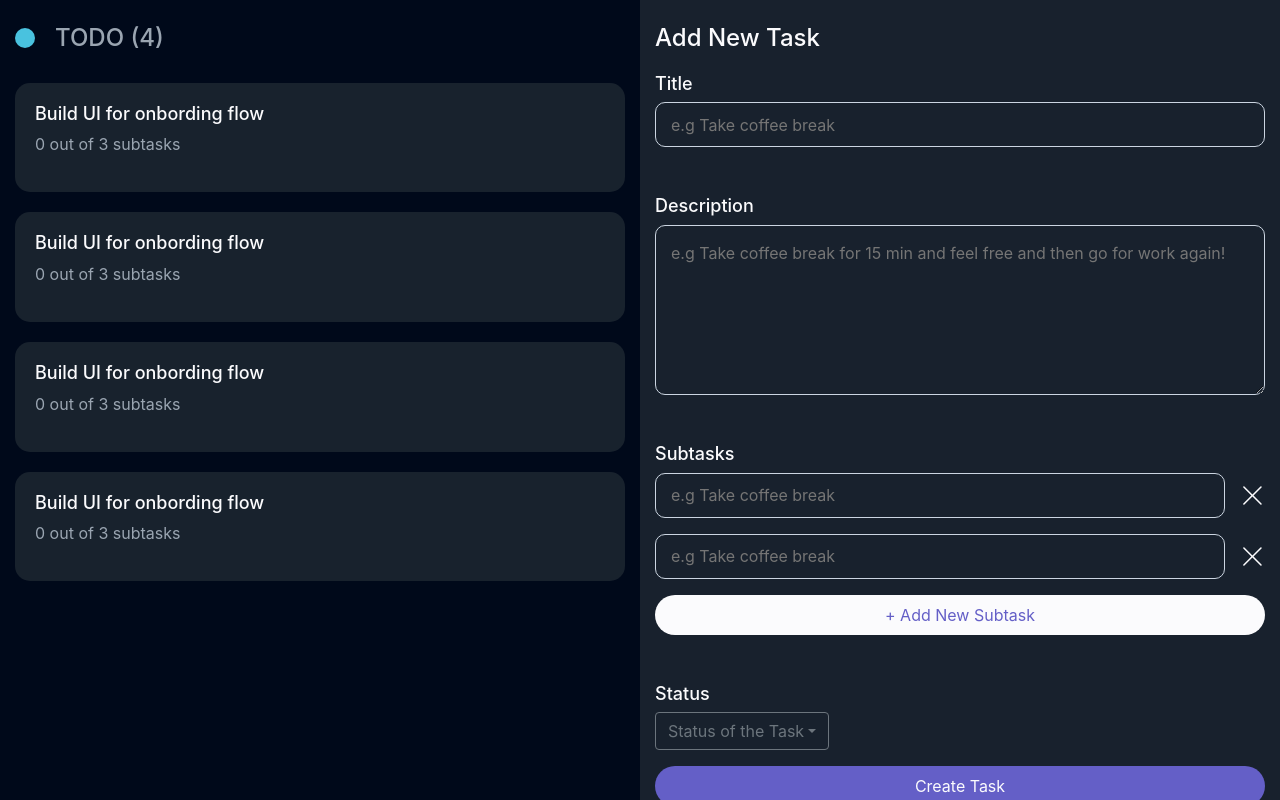
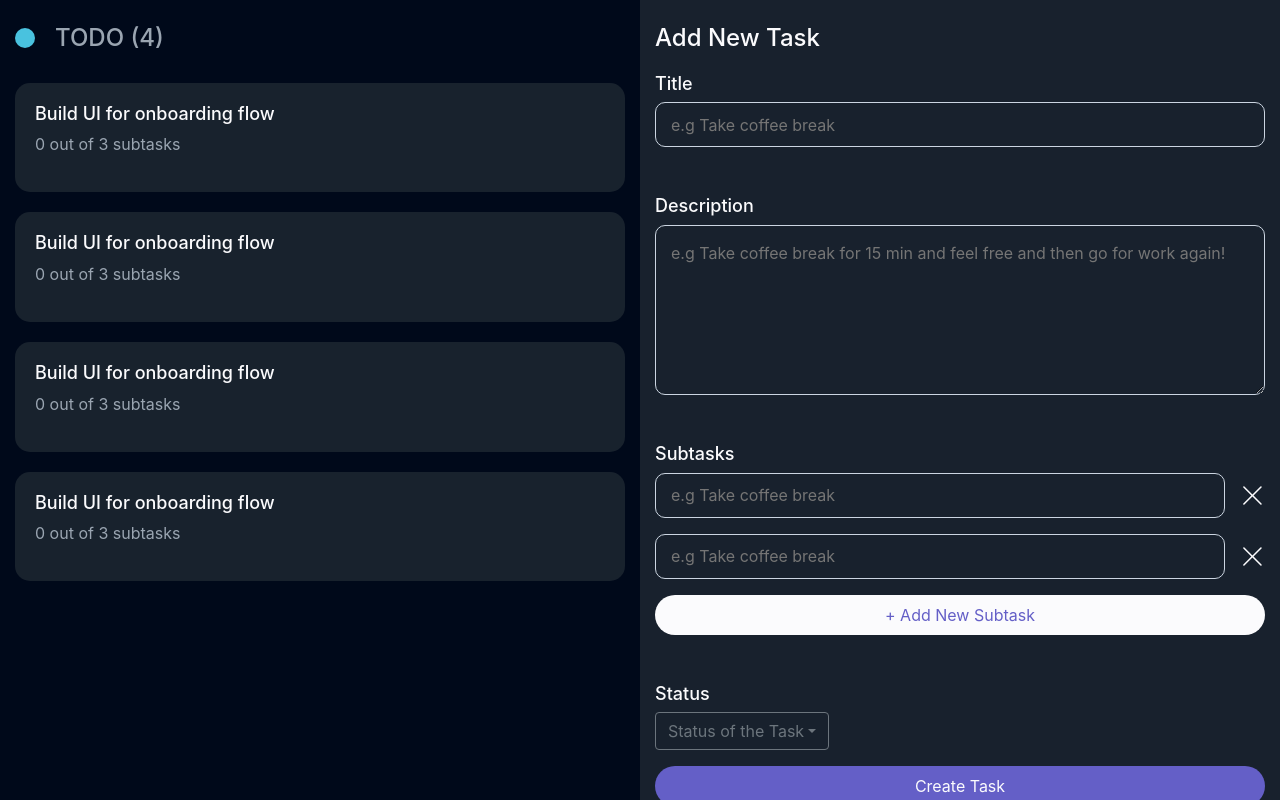
Before and after one commit to SivaPullaiah/voosh-assignment, a React (Create React App) app: page / in a window 1280 px wide. Built offline with nearby package versions, Linux system fonts and the light colour scheme.

Commit message:
tasks getting another component

```diff
--- /dev/null
+++ b/src/components/TaskList/TaskList.js
@@ -0,0 +1,14 @@
+import './index.css';
+const TaskList = (props) => {
+  const { todoDetails } = props;
+  const { title } = todoDetails;
+
+  return (
+    <li className="todoItem">
+      <h1 className="Itemheading">{title}</h1>
+      <p>0 out of 3 subtasks</p>
+    </li>
+  );
+};
+
+export default TaskList;
--- /dev/null
+++ b/src/components/TaskList/index.css
@@ -0,0 +1,13 @@
+.Itemheading {
+  font-size: 18px;
+  color: #fbfbfd;
+}
+.todoItem {
+  width: 100%;
+  padding: 20px;
+  margin-top: 10px;
+  margin-bottom: 10px;
+  flex-grow: 1;
+  background-color: rgba(31, 41, 51, 0.8);
+  border-radius: 15px;
+}
--- a/src/navigation/AppNavigator.js
+++ b/src/navigation/AppNavigator.js
@@ -1,5 +1,5 @@
 import React from 'react';
-import HomeScreen from '../screens/HomeScreen/HomeScreen';
+import HomeScreen from '../screens/HomeScreen';
 
 const AppNavigator = () => {
   return <HomeScreen />;
--- a/src/screens/HomeScreen/index.css
+++ b/src/screens/HomeScreen.css
@@ -34,19 +34,6 @@
   flex-direction: column;
   justify-content: center;
   list-style-type: none;
-}
-.todoItem {
-  width: 100%;
-  padding: 20px;
-  margin-top: 10px;
-  margin-bottom: 10px;
-  flex-grow: 1;
-  background-color: rgba(31, 41, 51, 0.8);
-  border-radius: 15px;
-}
-.Itemheading {
-  font-size: 18px;
-  color: #fbfbfd;
 }
 
 /* Add new task */
--- a/src/screens/HomeScreen/HomeScreen.js
+++ b/src/screens/HomeScreen.js
@@ -1,8 +1,53 @@
 import { Component } from 'react';
-import './index.css';
+import TaskList from '../components/TaskList/TaskList';
+import './HomeScreen.css';
+
+const initialTodoDetailsList = [
+  {
+    uniqueNo: 1,
+    title: 'Build UI for onboarding flow',
+    description: '',
+    subtasks: {
+      id: 1,
+      subtask: 'coffee',
+    },
+  },
+  {
+    uniqueNo: 1,
+    title: 'Build UI for onboarding flow',
+    description: '',
+    subtasks: {
+      id: 1,
+      subtask: 'coffee',
+    },
+  },
+  {
+    uniqueNo: 1,
+    title: 'Build UI for onboarding flow',
+    description: '',
+    subtasks: {
+      id: 1,
+      subtask: 'coffee',
+    },
+  },
+  {
+    uniqueNo: 1,
+    title: 'Build UI for onboarding flow',
+    description: '',
+    subtasks: {
+      id: 1,
+      subtask: 'coffee',
+    },
+  },
+];
 
 class HomeScreen extends Component {
+  state = {
+    userTodoList: initialTodoDetailsList,
+  };
+
   render() {
+    const { userTodoList } = this.state;
     return (
       <div className="container-fluid">
         <div className="row">
@@ -14,22 +59,9 @@ class HomeScreen extends Component {
               </div>
             </div>
             <ul className="todosContainer">
-              <li className="todoItem">
-                <h1 className="Itemheading">Build UI for onbording flow</h1>
-                <p>0 out of 3 subtasks</p>
-              </li>
-              <li className="todoItem">
-                <h1 className="Itemheading">Build UI for onbording flow</h1>
-                <p>0 out of 3 subtasks</p>
-              </li>
-              <li className="todoItem">
-                <h1 className="Itemheading">Build UI for onbording flow</h1>
-                <p>0 out of 3 subtasks</p>
-              </li>
-              <li className="todoItem">
-                <h1 className="Itemheading">Build UI for onbording flow</h1>
-                <p>0 out of 3 subtasks</p>
-              </li>
+              {userTodoList.map((each) => (
+                <TaskList todoDetails={each} key={each.uniqueNo} />
+              ))}
             </ul>
           </div>
           {/* add new task */}
```
Also changed, not shown: src/components/TaskList.js (deleted).
